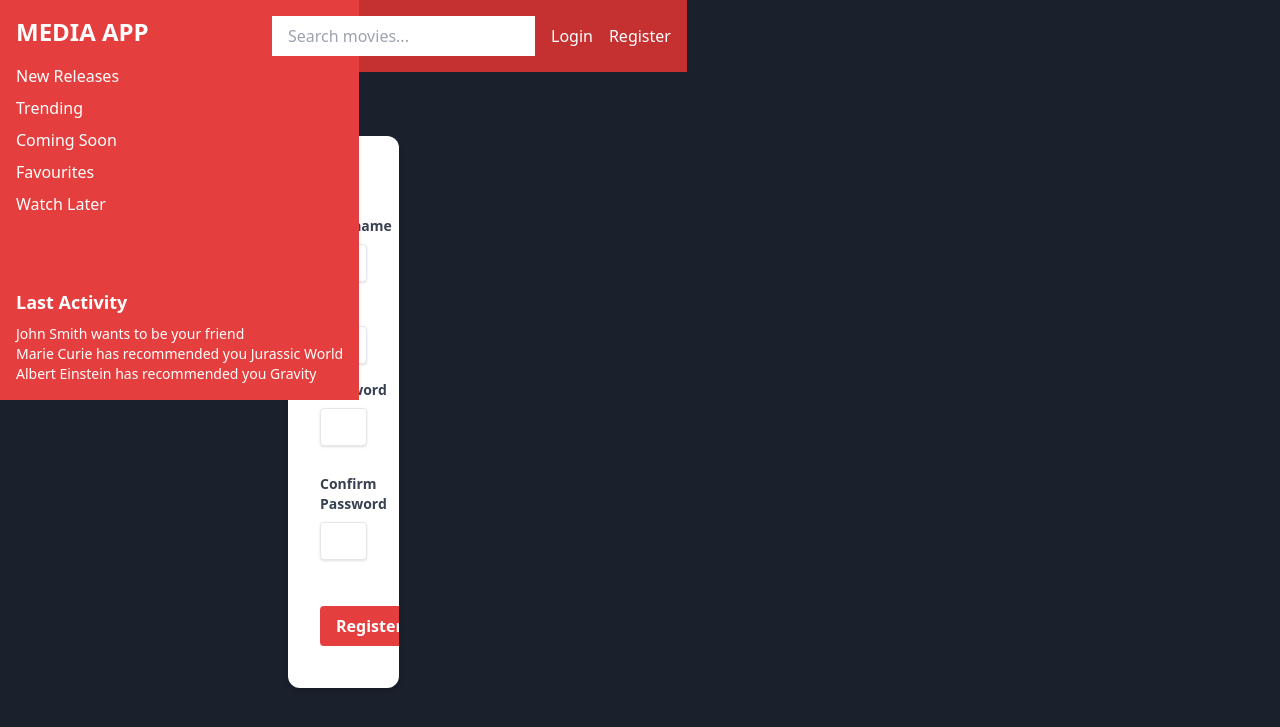
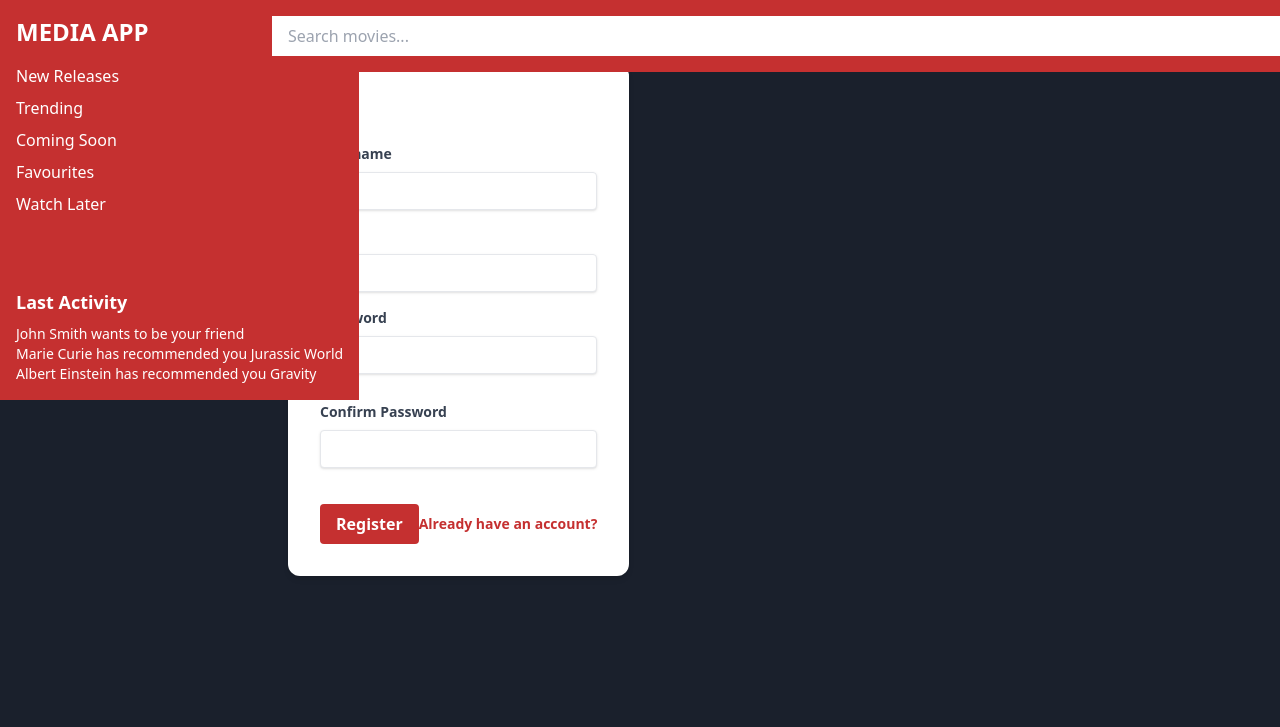
Before and after one commit to No-CodeDan/ModernIMDBClone, a Flask app: page /register in a window 1280 px wide. Shown: the top 727 px of the page. Run offline with Flask 3, Linux system fonts and the light colour scheme.

Commit message:
Agent query: Does the main content now expand to fill the entire width of the window, minus the sidebar? Please check on different screen sizes (desktop, tablet, and mobile) and report any issues.

```diff
--- a/static/css/styles.css
+++ b/static/css/styles.css
@@ -107,7 +107,7 @@ body {
 
 /* Navigation bar */
 nav {
-    background-color: #e53e3e;
+    background-color: #c53030;
 }
 
 nav ul li a {
@@ -116,7 +116,7 @@ nav ul li a {
 
 /* Buttons */
 .btn, button, [type='button'], [type='reset'], [type='submit'] {
-    background-color: #e53e3e;
+    background-color: #c53030;
     color: #ffffff;
 }
 
@@ -131,7 +131,7 @@ nav ul li a {
 
 /* Changing link colors */
 a {
-    color: #e53e3e;
+    color: #c53030;
 }
 
 a:hover {
@@ -140,8 +140,8 @@ a:hover {
 
 /* Updating button styles */
 .btn-primary {
-    background-color: #e53e3e;
-    border-color: #e53e3e;
+    background-color: #c53030;
+    border-color: #c53030;
 }
 
 .btn-primary:hover {
@@ -151,7 +151,7 @@ a:hover {
 
 /* Ensure text contrast for accessibility */
 .text-red-500 {
-    color: #e53e3e;
+    color: #c53030;
 }
 
 .text-red-500:hover {
@@ -159,7 +159,7 @@ a:hover {
 }
 
 .bg-red-500 {
-    background-color: #e53e3e;
+    background-color: #c53030;
 }
 
 .bg-red-500:hover {
@@ -167,12 +167,12 @@ a:hover {
 }
 
 .focus\:ring-red-300:focus {
-    --tw-ring-color: #e53e3e;
+    --tw-ring-color: #c53030;
 }
 
 /* Update any other blue elements to red */
 .text-red-400 {
-    color: #e53e3e;
+    color: #c53030;
 }
 
 .hover\:text-red-800:hover {
@@ -250,7 +250,7 @@ a:hover {
 
 /* Update blue-600 to red */
 .bg-blue-600 {
-    background-color: #e53e3e;
+    background-color: #c53030;
 }
 
 /* Adjust main content to expand full width */
@@ -258,6 +258,28 @@ a:hover {
     margin-left: 16rem; /* 64px / 4 = 16rem */
 }
 
-main.w-full {
-    width: calc(100% - 16rem); /* Subtract the sidebar width */
+main {
+    width: 100%;
+    max-width: calc(100vw - 16rem);
+    margin-left: auto;
+    margin-right: auto;
 }
+
+/* Responsive adjustments */
+@media (max-width: 768px) {
+    .ml-64 {
+        margin-left: 0;
+    }
+
+    nav {
+        width: 100%;
+        position: static;
+        height: auto;
+    }
+
+    main {
+        max-width: 100%;
+        padding-left: 1rem;
+        padding-right: 1rem;
+    }
+}
--- a/templates/base.html
+++ b/templates/base.html
@@ -9,7 +9,7 @@
     <script src="https://unpkg.com/feather-icons"></script>
 </head>
 <body class="bg-gray-900 text-white min-h-screen flex">
-    <nav class="bg-gray-800 w-64 flex-shrink-0 fixed h-full overflow-y-auto">
+    <nav class="bg-gray-800 w-64 flex-shrink-0 fixed h-full overflow-y-auto z-10">
         <div class="p-4">
             <h1 class="text-2xl font-bold mb-4">MEDIA APP</h1>
             <ul>
@@ -30,7 +30,7 @@
         </div>
     </nav>
     <div class="flex-1 ml-64">
-        <header class="p-4 dark-red-header">
+        <header class="p-4 dark-red-header fixed w-full z-10">
             <div class="flex justify-between items-center">
                 <div class="relative flex-grow max-w-xl mr-4">
                     <input type="text" id="search-input" placeholder="Search movies..." class="bg-white text-gray-800 rounded-full px-4 py-2 w-full focus:outline-none focus:ring-2 focus:ring-red-300">
@@ -48,7 +48,7 @@
             </div>
         </header>
 
-        <main class="p-8 w-full">
+        <main class="p-8 mt-16">
             {% with messages = get_flashed_messages() %}
                 {% if messages %}
                     <div class="bg-yellow-100 border-l-4 border-yellow-500 text-yellow-700 p-4 mb-4" role="alert">
```
